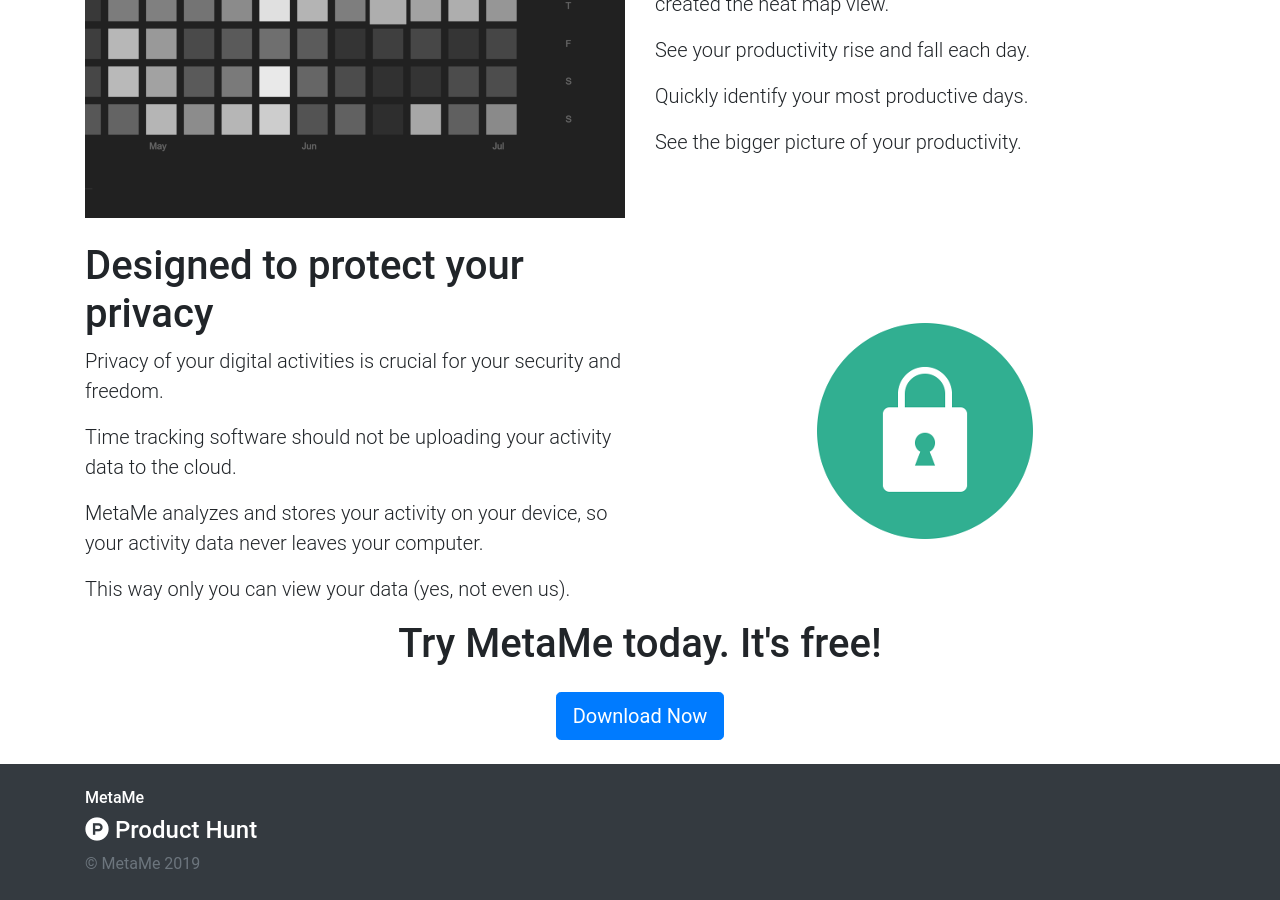
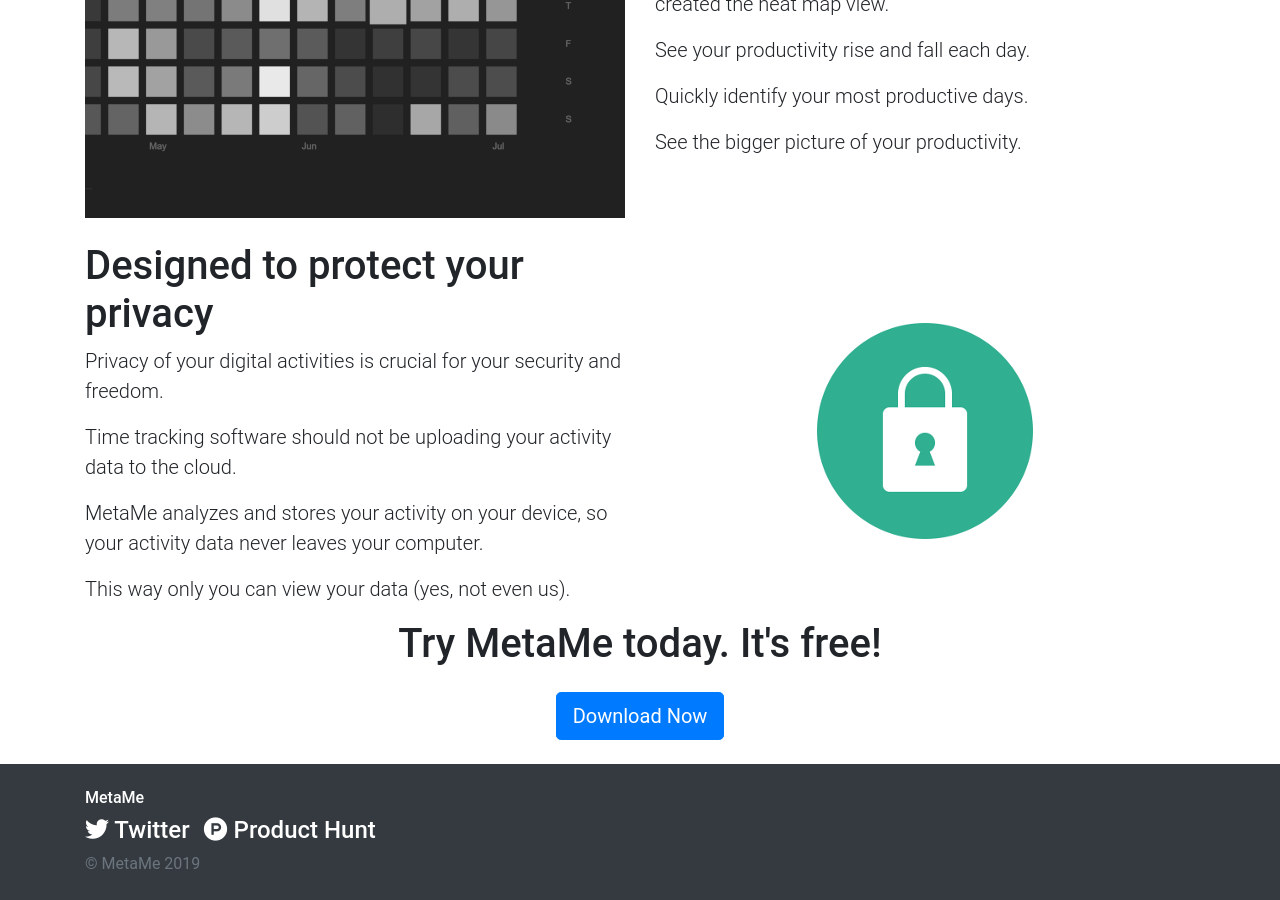
Before and after one commit to meta-me/metame-website, a Jekyll site: the page built from index.html, in a window 1280 px wide and 900 px high, scrolled down 2934 px. Built offline with Jekyll 4.4.1, drawn with Linux system fonts in a browser that asks for light colours; comment, search, counter and statistics services are not loaded.

Commit message:
Added twitter link

```diff
--- a/_includes/footer.html
+++ b/_includes/footer.html
@@ -10,6 +10,12 @@
     <div class="row my-2">
       <div class="col-12 h4 m-0">
         <span>
+          <a href="https://twitter.com/MetaMe43756791" class="text-white text-decoration-none">
+            <i class="fab fa-twitter"></i>
+            Twitter
+          </a>
+        </span>
+        <span class="ml-2">
           <a href="https://www.producthunt.com/posts/metame" class="text-white text-decoration-none">
             <i class="fab fa-product-hunt"></i>
             Product Hunt
```
